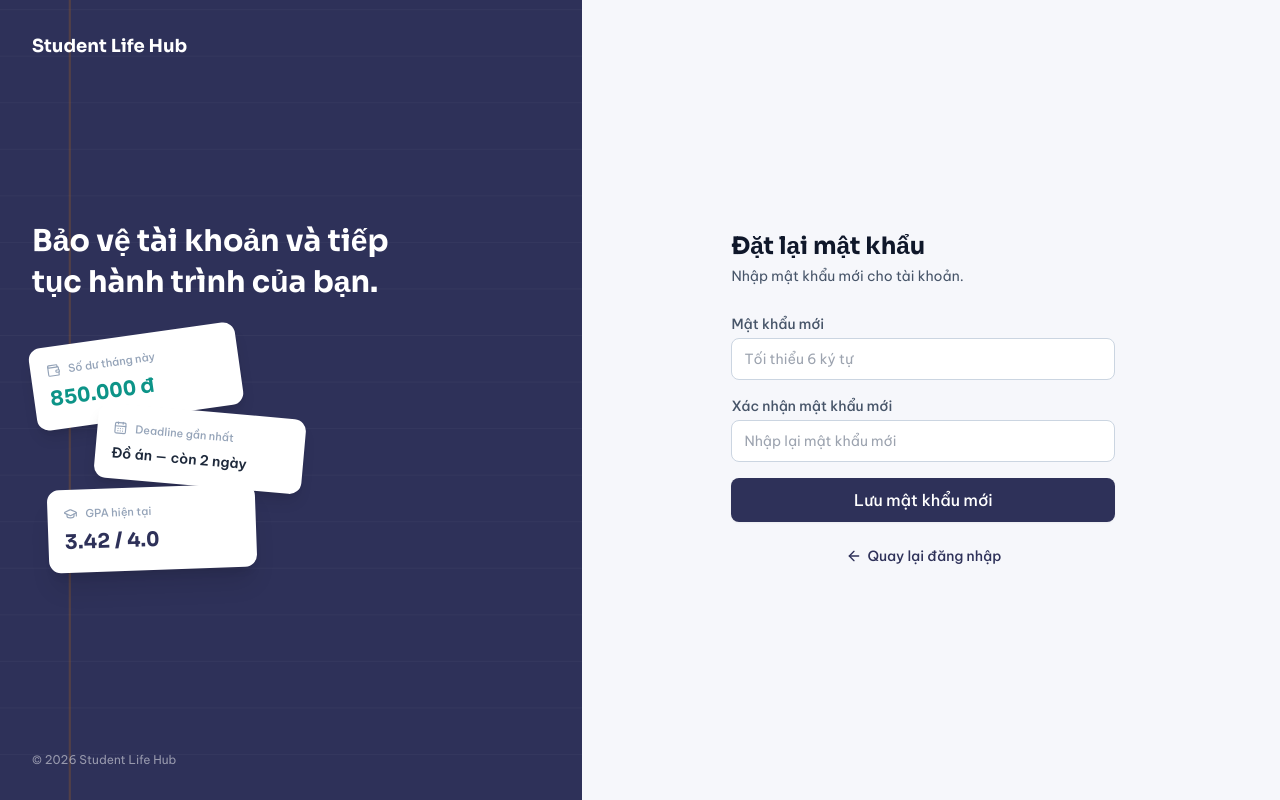
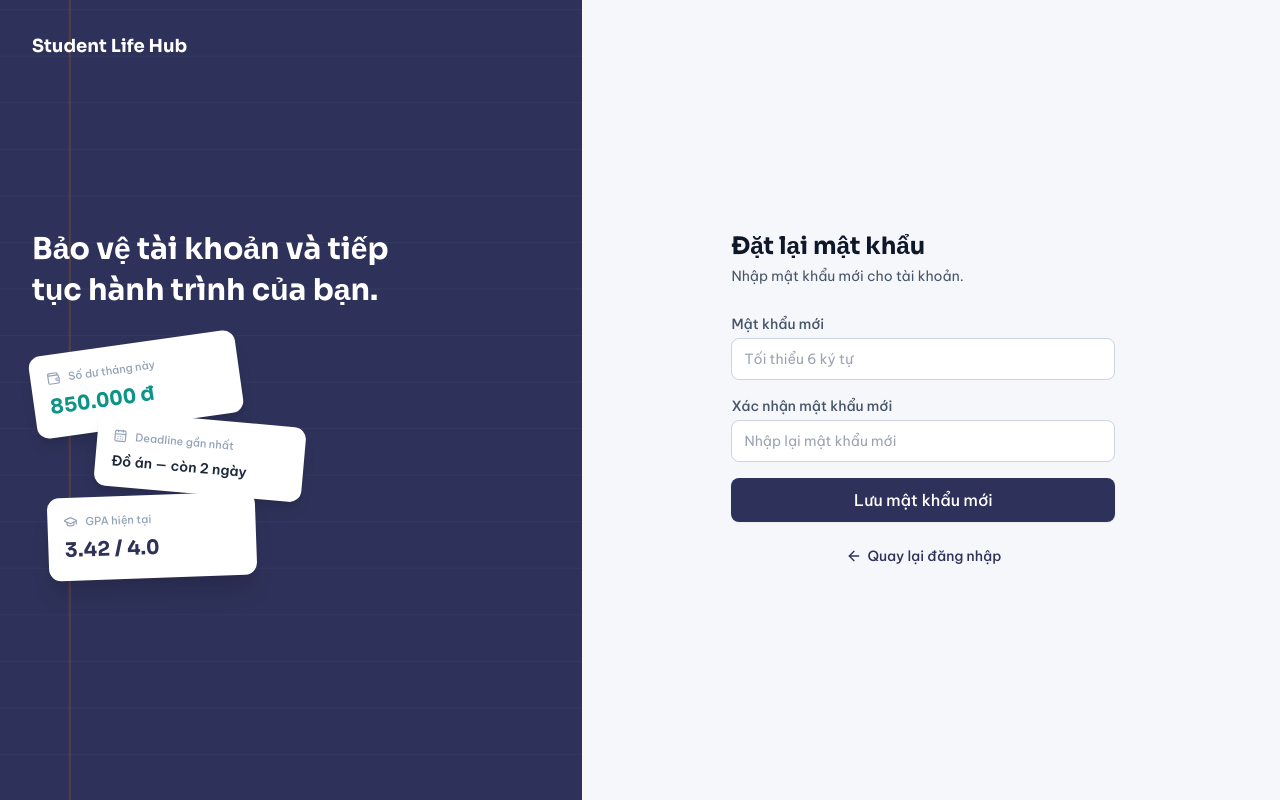
Before and after one commit to LNTienDat/student-life-hub, a React (Vite) app in the folder front/: page /dat-lai-mat-khau in a window 1280 px wide. Built offline with nearby package versions, Linux system fonts and the light colour scheme.

Commit message:
style: Xóa dòng chữ bản quyền (c) dưới đáy Panel đăng nhập

```diff
--- a/front/src/pages/DatLaiMatKhau.jsx
+++ b/front/src/pages/DatLaiMatKhau.jsx
@@ -116,7 +116,7 @@ function DatLaiMatKhau() {
           </div>
         </div>
 
-        <p className="relative z-10 text-xs text-white/50">© 2026 Student Life Hub</p>
+
       </div>
 
       {/* Form đặt lại mật khẩu */}
--- a/front/src/pages/Login.jsx
+++ b/front/src/pages/Login.jsx
@@ -105,7 +105,7 @@ function Login() {
           </div>
         </div>
 
-        <p className="relative z-10 text-xs text-white/50">© 2026 Student Life Hub</p>
+
       </div>
 
       {/* Form đăng nhập */}
--- a/front/src/pages/QuenMatKhau.jsx
+++ b/front/src/pages/QuenMatKhau.jsx
@@ -100,7 +100,7 @@ function QuenMatKhau() {
           </div>
         </div>
 
-        <p className="relative z-10 text-xs text-white/50">© 2026 Student Life Hub</p>
+
       </div>
 
       {/* Form quên mật khẩu */}
--- a/front/src/pages/Register.jsx
+++ b/front/src/pages/Register.jsx
@@ -103,7 +103,7 @@ function Register() {
           </div>
         </div>
 
-        <p className="relative z-10 text-xs text-white/50">© 2026 Student Life Hub</p>
+
       </div>
 
       {/* Form đăng ký */}
```
